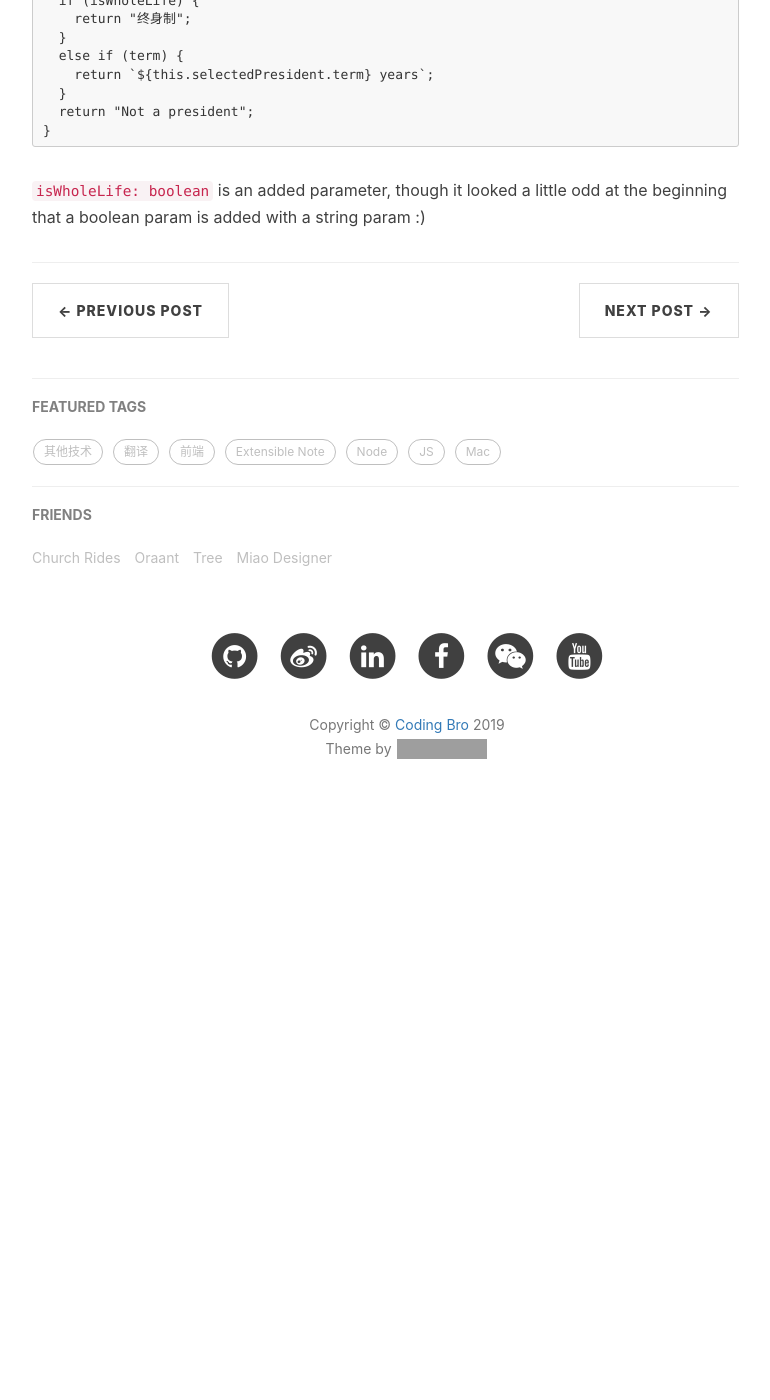
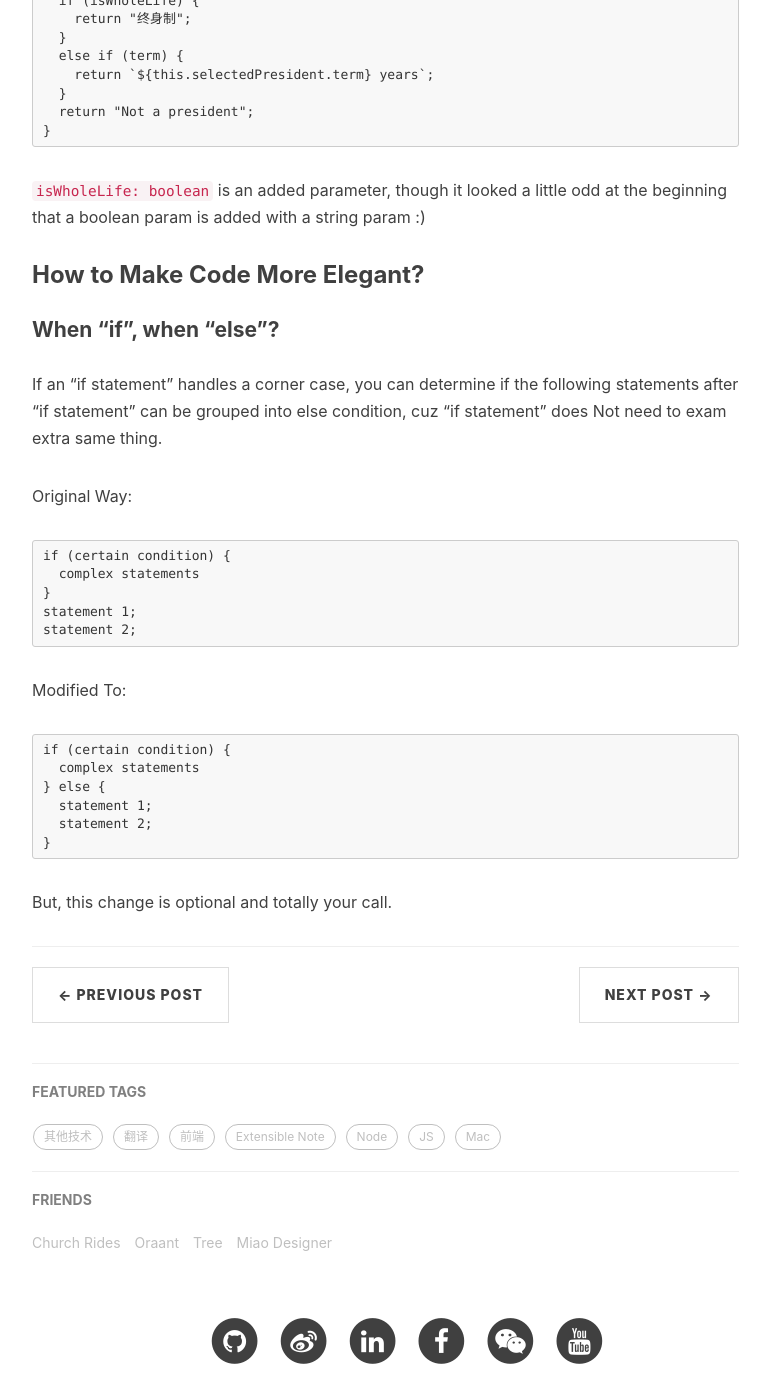
Before and after one commit to starwavelin/starwavelin.github.io, a Jekyll site: the page built from _posts/2019-02-16-good-habits.md, in a window 1280 px wide and 1400 px high, scrolled down 753 px. Shown: the whole window, without its empty margins (233-1003 px from the left). Built offline with Jekyll 4.4.1, drawn with Linux system fonts in a browser that asks for light colours; nearby versions of some CDN libraries; comment, search, counter and statistics services are not loaded; before the commit the page ends 1579 px from its top, so only the background shows below that; grey boxes are pictures that could not be loaded.

Commit message:
good habit: elegant

````diff
--- a/_posts/2019-02-16-good-habits.md
+++ b/_posts/2019-02-16-good-habits.md
@@ -24,3 +24,28 @@ getPresidencyTerm(isWholeLife: boolean, term: number) string {
 }
 ```
 `isWholeLife: boolean` is an added parameter, though it looked a little odd at the beginning that a boolean param is added with a string param :)
+
+
+### How to Make Code More Elegant?
+#### When "if", when "else"?
+If an "if statement" handles a corner case, you can determine if the following statements after "if statement" can be grouped into else condition, cuz "if statement" does Not need to exam extra same thing.
+
+Original Way:
+```
+if (certain condition) {
+  complex statements
+}
+statement 1;
+statement 2;
+```
+
+Modified To:
+```
+if (certain condition) {
+  complex statements
+} else {
+  statement 1;
+  statement 2;
+}
+```
+But, this change is optional and totally your call.
````
